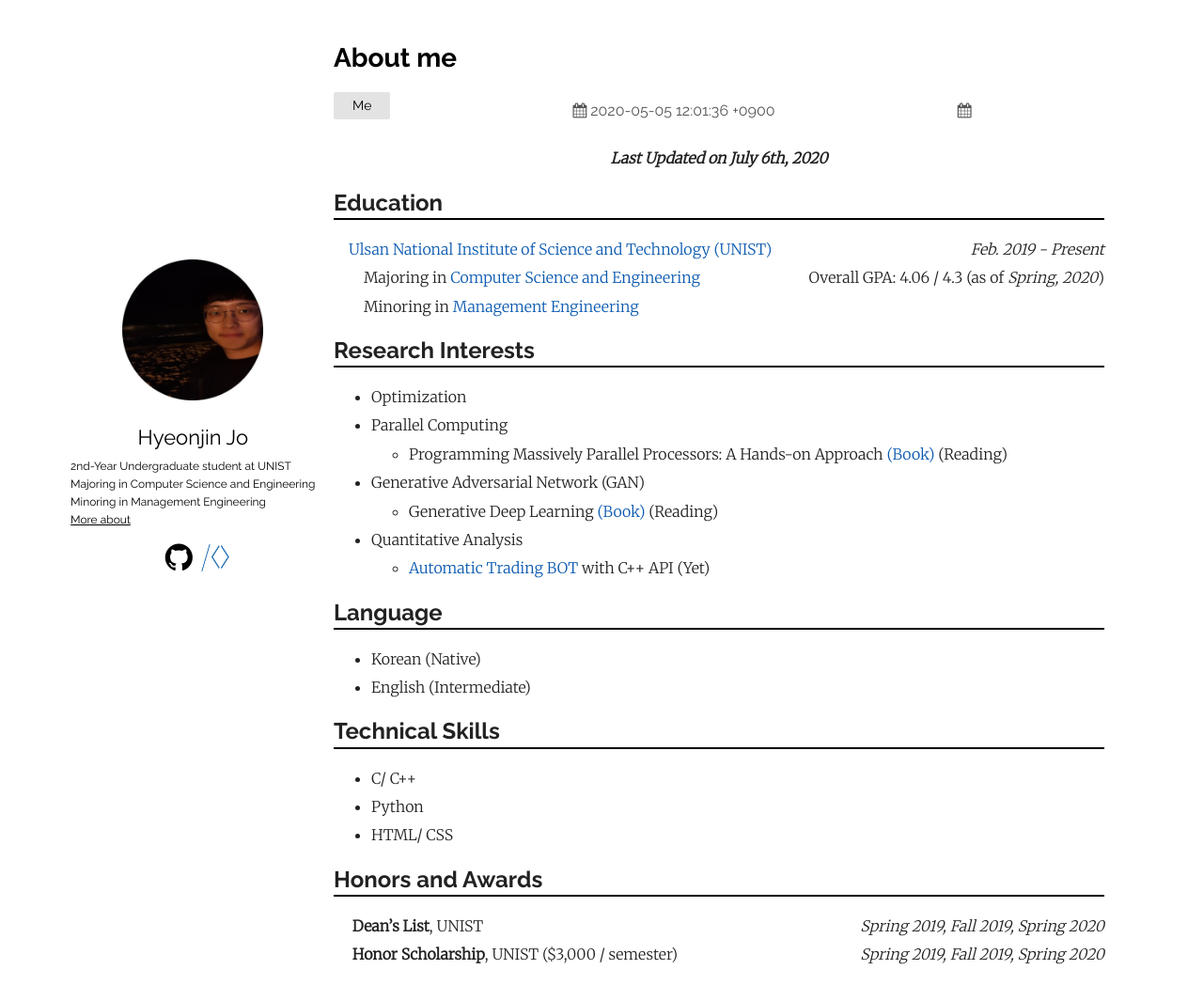
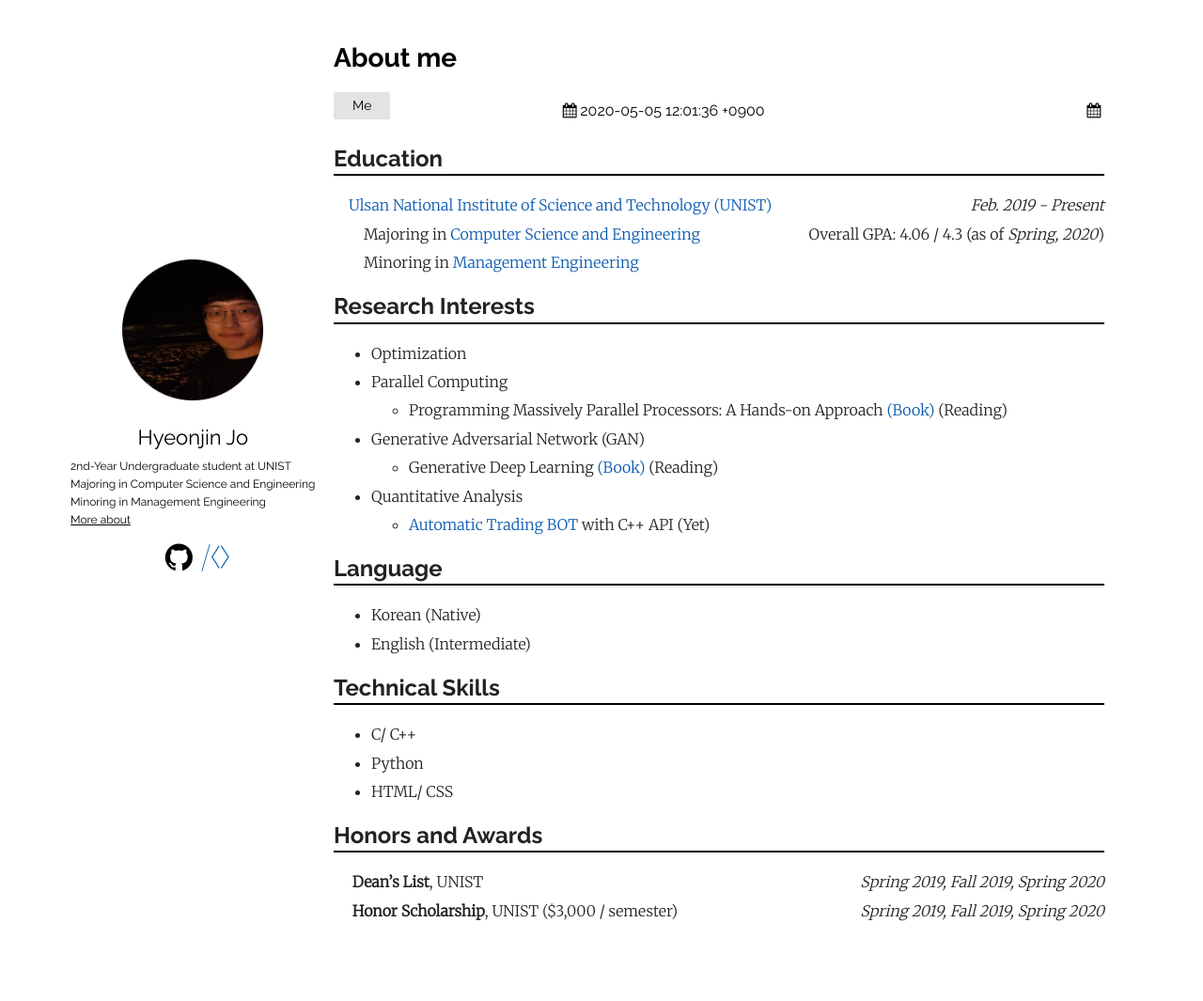
Before and after one commit to thinkin9/test, a Jekyll site: the page built from _posts/2020-05-05-About-me.markdown, in a window 1280 px wide and 1076 px high. Shown: the top 1065 px of the window at 94% size. Built offline with Jekyll 4.4.1, drawn with Linux system fonts in a browser that asks for light colours.

Commit message:
calender

```diff
--- a/_layouts/home.html
+++ b/_layouts/home.html
@@ -29,8 +29,8 @@ layout: default
                <li>{{ tag }}</li>
              {%- endfor -%}
             </ul>
-            <div class="post-date"><i class="icon-calendar"></i>{{ page.f_update | f_update: f_date_format }}</div>
-            <div class="post-date"><i class="icon-calendar"></i>{{ page.l_update | l_update: l_date_format }}</div>
+            <div class="post-f_update"><i class="icon-calendar"></i>{{ page.f_update | f_update: f_date_format }}</div>
+            <div class="post-l_update"><i class="icon-calendar"></i>{{ page.l_update | l_update: l_date_format }}</div>
           </div>
           <div class="post">
             {%- if site.show_excerpts -%}
--- a/_layouts/post.html
+++ b/_layouts/post.html
@@ -13,8 +13,9 @@ layout: default
       <li>{{ tag }}</li>
       {%- endfor -%}
     </ul>
-    <div class="post-date"><i class="icon-calendar"></i>{{ page.f_update | f_update: f_date_format }}</div>
-    <div class="post-date"><i class="icon-calendar"></i>{{ page.l_update | l_update: l_date_format }}</div>
+    <div class="post-f_update"><i class="icon-calendar"></i>{{ page.f_update | f_update: f_date_format }}</div>
+    <br>
+    <div class="post-l_update"><i class="icon-calendar"></i>{{ page.l_update | l_update: l_date_format }}</div>
   </div>
   <div class="post">
     {{ content }}
--- a/_posts/2020-05-05-About-me.markdown
+++ b/_posts/2020-05-05-About-me.markdown
@@ -1,14 +1,10 @@
 ---
 layout: post
 title:  "About me"
-f_update: 2020-05-05 12:01:36 +0900
-l_updata: 2020-07-06 17:36:52 +0900
+f_update:   2020-05-05 12:01:36 +0900
+l_updata:   2020-07-06 17:36:52 +0900
 categories: Me
 ---
-
-<span style="font-family: Times">
-
-<div style="text-align: center"><i><b>Last Updated on July 6th, 2020</b></i></div>
 
 ## Education
 <hr style="height: 2px; border:none; margin-top: -1em; margin-bottom:0.5em; padding: 0; background:black">
--- a/_posts/2020-05-05-How-to-use-Git.markdown
+++ b/_posts/2020-05-05-How-to-use-Git.markdown
@@ -1,12 +1,10 @@
 ---
 layout: post
 title: "How to use Git"
-f_update: 2020-05-05 15:03:24 +0900
-l_updata: 2020-07-06 17:36:52 +0900
+f_update:   2020-05-05 15:03:24 +0900
+l_updata:   2020-07-06 17:36:52 +0900
 categories: Git
 ---
-
-<div style="font-family: Times; text-align: center"><i><b>Last Updated on July 6th, 2020</b></i></div>
 
 ## Abstract
 0. Reference: [https://rogerdudler.github.io/git-guide/](https://rogerdudler.github.io/git-guide/index.ko.html)
```
